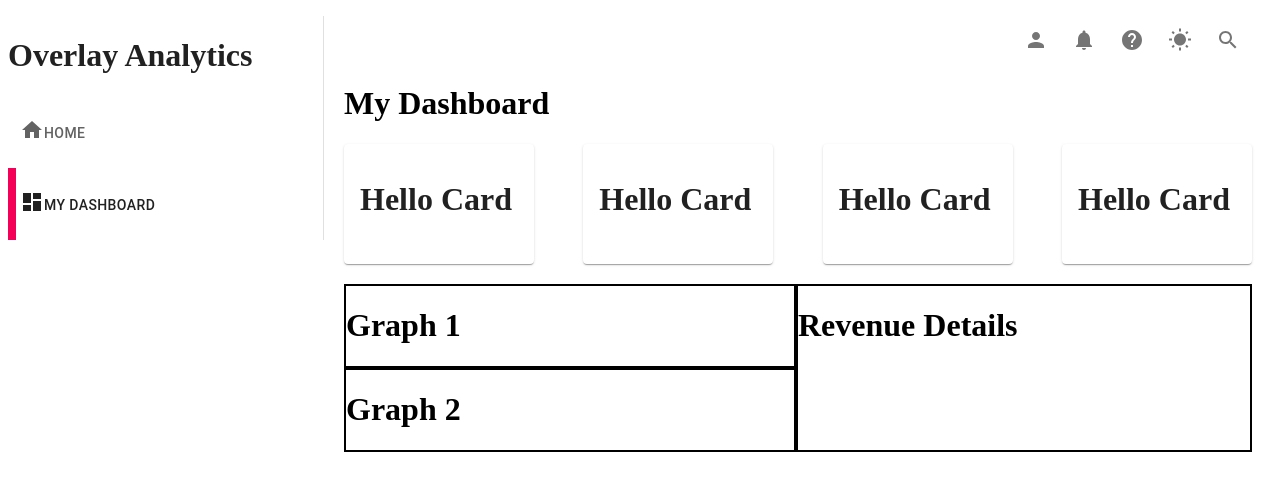
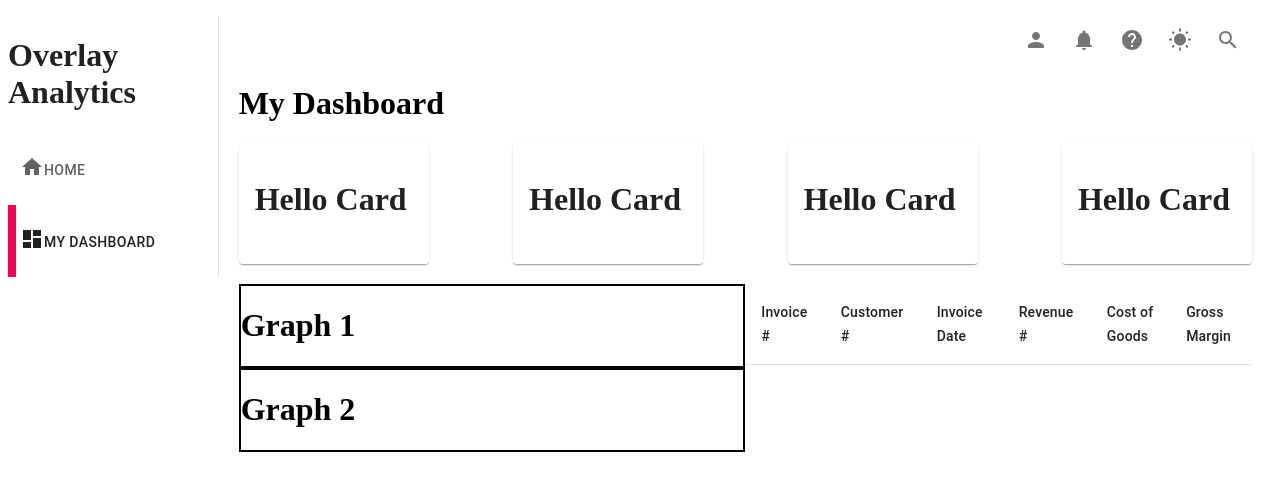
Before and after one commit to sandricoprovo/react-chart-dashboard, a React (Create React App) app: page / in a window 1280 px wide. Shown: the top 490 px of the page. Built offline with nearby package versions, Linux system fonts and the light colour scheme.

Commit message:
new: added table placeholder

```diff
--- a/package.json
+++ b/package.json
@@ -3,6 +3,7 @@
   "version": "0.1.0",
   "private": true,
   "dependencies": {
+    "@amcharts/amcharts4": "^4.10.13",
     "@material-ui/core": "^4.11.2",
     "@material-ui/icons": "^4.11.2",
     "@testing-library/jest-dom": "^5.11.9",
--- a/src/components/App.js
+++ b/src/components/App.js
@@ -12,11 +12,11 @@ const App = () => {
 	<ThemeProvider theme={MuiThemeOverrides}>
 		<Grid container justify="flex-start" wrap="wrap">
 		{/* Drawer */}
-			<Grid item lg={3} md={3} sm={12} xs={12}>
+			<Grid item lg={2} md={2} sm={12} xs={12}>
 				<Drawer />
 			</Grid>
 		{/* Main Content */}
-			<Grid item lg={9} md={9} sm={12} xs={12} >
+			<Grid item lg={10} md={10} sm={12} xs={12} >
 				<Box
 					display="flex"
 					flexDirection="column"
--- a/src/components/Dashboard/Dashboard.js
+++ b/src/components/Dashboard/Dashboard.js
@@ -3,6 +3,7 @@ import { Grid, Box } from "@material-ui/core";
 
 // Imported Components
 import DashboardCard from "./DashboardCard";
+import RevenueTable from "./RevenueTable";
 
 const Dashboard = () => {
 	return (
@@ -14,8 +15,17 @@ const Dashboard = () => {
 				<DashboardCard />
 				<DashboardCard />
 			</Box>
-			<Box display="flex" flexDirection="" padding="20px 0" width="100%">
-				<Box display="flex" flexDirection="column" width="50%">
+			<Box
+				display="flex"
+				flexDirection="row"
+				flexWrap="wrap"
+				justifyContent="space-between"
+				padding="20px 0"
+				width="100%"
+			>
+				{/* Charts */}
+				<Grid item lg={6} md={6} sm={12} xs={12}>
+					<Box display="flex" flexDirection="column">
 						<div style={{ border: "2px solid black" }}>
 							<h1>Graph 1</h1>
 						</div>
@@ -23,9 +33,11 @@ const Dashboard = () => {
 							<h1>Graph 2</h1>
 						</div>
 					</Box>
-				<div style={{ border: "2px solid black", width: "50%" }}>
-					<h1>Revenue Details</h1>
-				</div>
+				</Grid>
+				{/* Revenue Details */}
+				<Grid item lg={6} md={6} sm={12} xs={12}>
+					<RevenueTable />
+				</Grid>
 			</Box>
 		</Grid>
 	)
--- /dev/null
+++ b/src/components/Dashboard/RevenueTable.js
@@ -0,0 +1,36 @@
+import React from "react";
+import {
+	Table,
+	TableBody,
+	TableCell,
+	TableContainer,
+	TableHead,
+	TableRow
+} from "@material-ui/core";
+
+
+const RevenueTable = () => {
+	return (
+		<TableContainer>
+			<Table>
+				{/* Table Header */}
+				<TableHead>
+					<TableRow>
+						<TableCell>Invoice #</TableCell>
+						<TableCell>Customer #</TableCell>
+						<TableCell>Invoice Date</TableCell>
+						<TableCell>Revenue #</TableCell>
+						<TableCell>Cost of Goods</TableCell>
+						<TableCell>Gross Margin</TableCell>
+					</TableRow>
+				</TableHead>
+				{/* Table Body */}
+				<TableBody>
+
+				</TableBody>
+			</Table>
+		</TableContainer>
+	)
+}
+
+export default RevenueTable;
--- a/src/components/Theme.js
+++ b/src/components/Theme.js
@@ -49,6 +49,13 @@ const MuiThemeOverrides = createMuiTheme({
 				maxWidth: "260px",
 				minWidth: "190px"
 			}
+		},
+		MuiTableContainer: {
+			root: {
+				// width: "50%",
+				// maxWidth: "500px",
+				minWidth: "320px"
+			}
 		}
 	},
 });
```
Also changed, not shown: 2 other files (tests, documents, lock files or other folders). Lines whose indentation alone changed are shown as unchanged.
